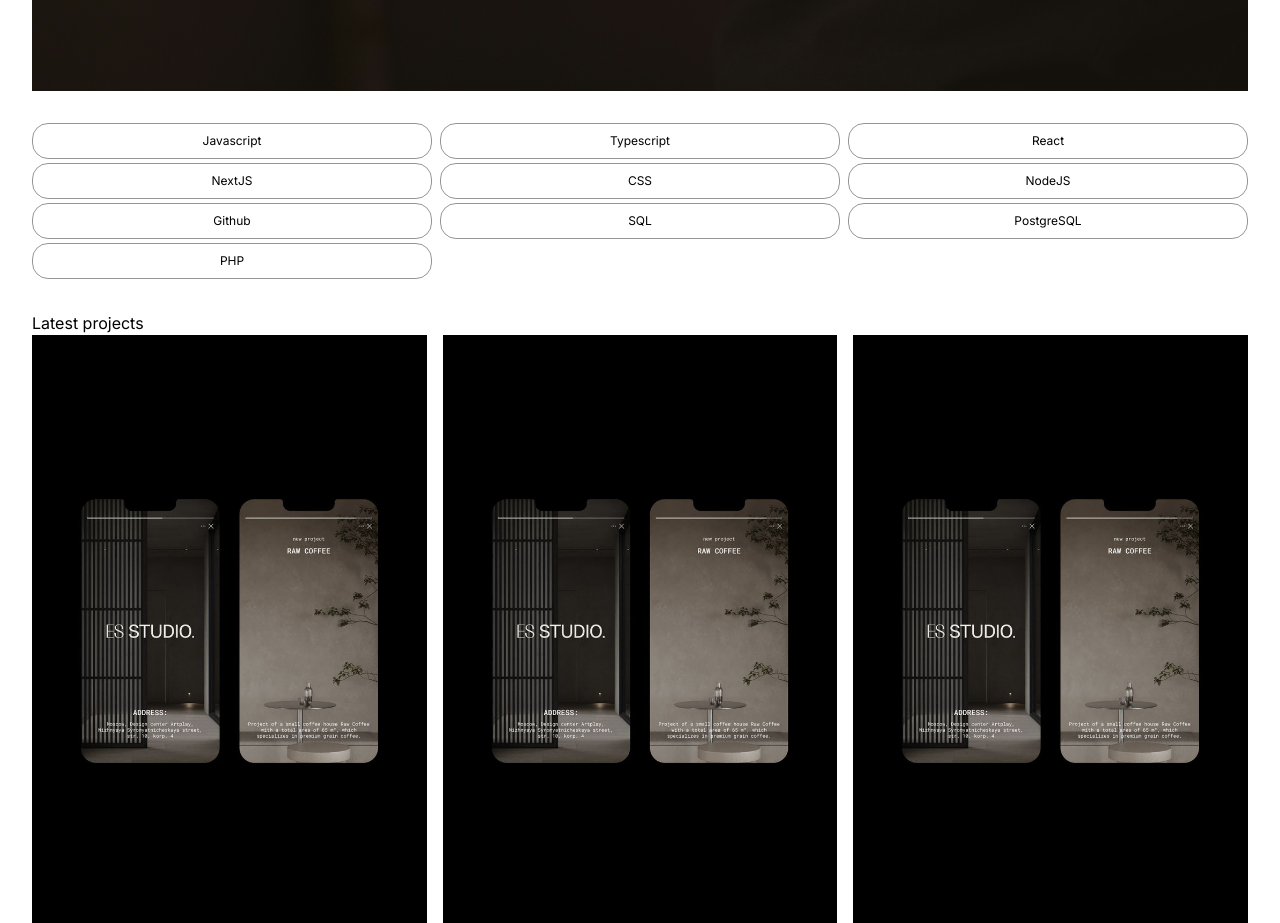
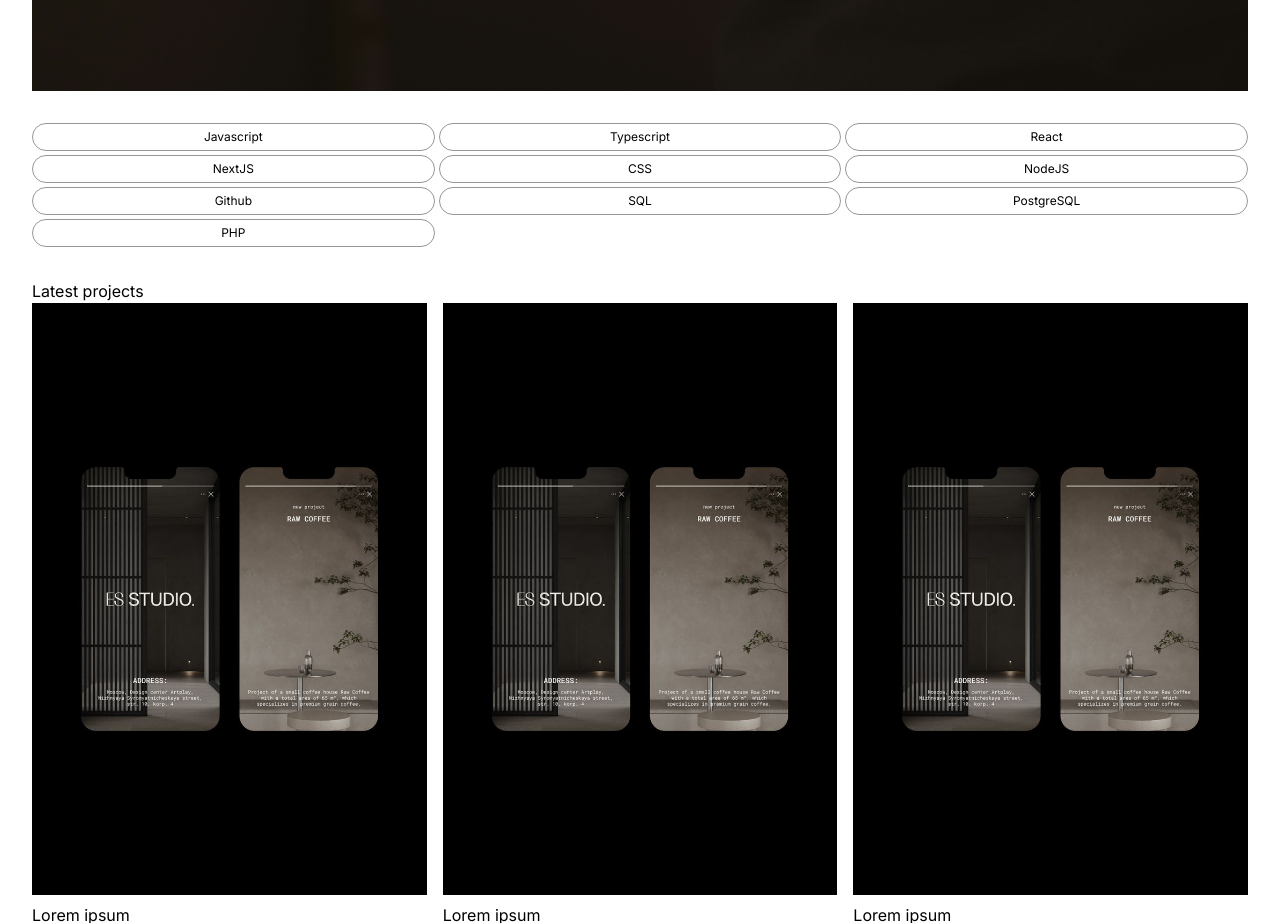
Before and after one commit to alejandro3469/portfolioo, a Next.js app: page / in a window 1280 px wide. Shown: the part 880-1803 px from the top of the page. Built offline with nearby package versions, Linux system fonts and the light colour scheme.

Commit message:
Update globals.css

```diff
--- a/app/globals.css
+++ b/app/globals.css
@@ -33,12 +33,12 @@
 }
 .skills {
     display: grid;
-    gap: 4px 8px;
+    gap: 4px;
     grid-template-columns: repeat(3, 1fr);
 }
 .skills li{
     border: 1px solid rgba(0, 0, 0, 0.411);
-    padding: 8px;
+    padding: 4PX;
     border-radius: 16px;
     font-size: 12px;
     text-align: center;
```
